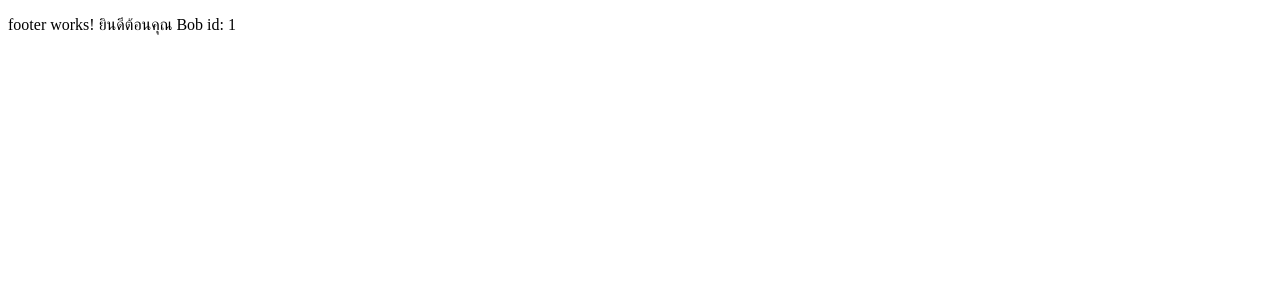
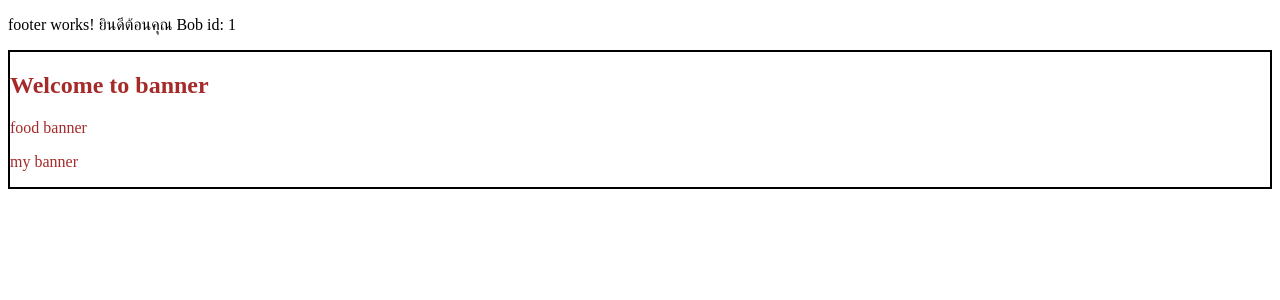
Before and after one commit to TypeTew/modern-angular-app_19, an Angular app: page / in a window 1280 px wide. Shown: the top 300 px of the page. Built offline with nearby package versions, Linux system fonts and the light colour scheme.

Commit message:
footer call banner

```diff
--- a/src/app/shared/footer/footer.component.html
+++ b/src/app/shared/footer/footer.component.html
@@ -2,3 +2,8 @@
     footer works!
     <app-user-profile [profile]="profile" (onUserProfile)="handleUserProfile($event)" />
 </p>
+
+<app-banner>
+    <p>food banner</p>
+    <p>my banner</p>
+</app-banner>
--- a/src/app/shared/footer/footer.component.ts
+++ b/src/app/shared/footer/footer.component.ts
@@ -1,9 +1,10 @@
 import { Component } from '@angular/core';
 import { UserProfileComponent } from '../user-profile/user-profile.component';
+import { BannerComponent } from '../banner/banner.component';
 
 @Component({
   selector: 'app-footer',
-  imports: [UserProfileComponent],
+  imports: [UserProfileComponent, BannerComponent],
   templateUrl: './footer.component.html',
   styleUrl: './footer.component.css',
 })
```
